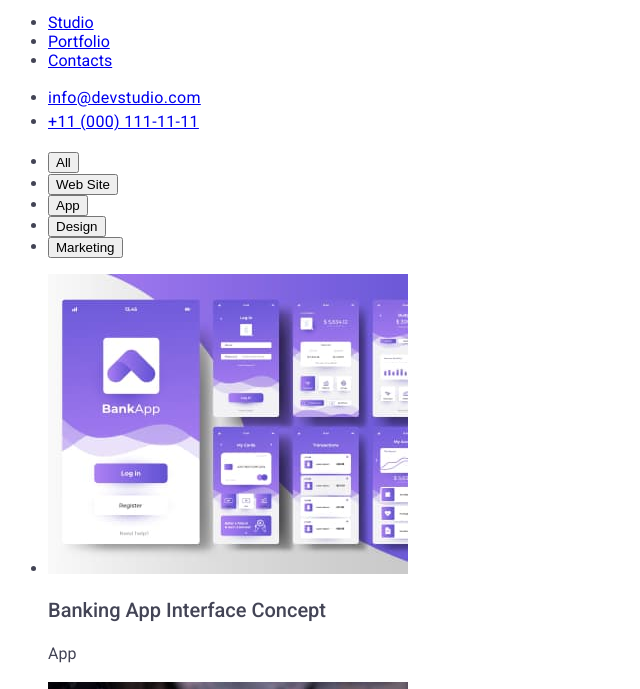
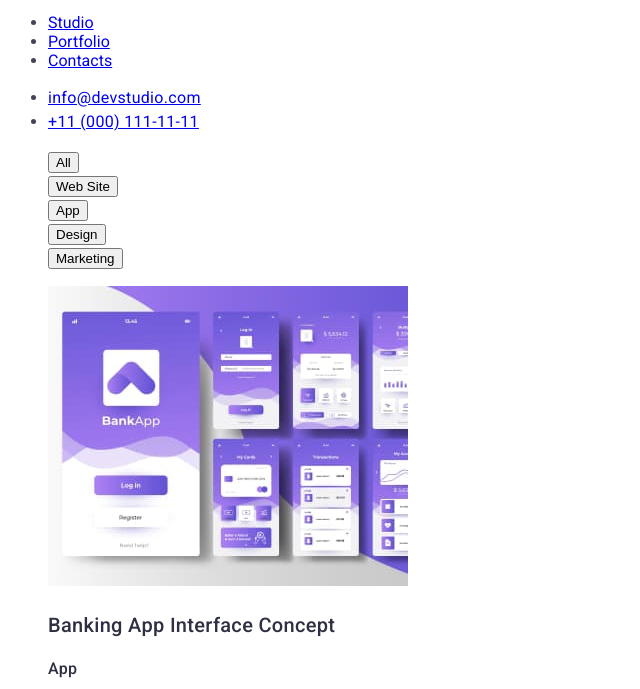
Before and after one commit to maksoliynyk/goit-markup-hw-02, a plain HTML site: page portfolio.html in a window 1280 px wide. Shown: the part 32-721 px from the top of the page, without its empty margins (0-640 px from the left). Drawn offline with Linux system fonts and the light colour scheme.

Commit message:
Update portfolio.html

```diff
--- a/portfolio.html
+++ b/portfolio.html
@@ -31,7 +31,7 @@
     <main>
         <section>
             <h1 hidden>Buttons</h1>
-            <ul>
+            <ul class="list">
                 <li class="main-but all-but">
                     <button type="button">All</button>
                 </li>
@@ -48,10 +48,7 @@
                     <button type="button">Marketing</button>
                 </li>
             </ul>
-        </section>
-        <section>
-            <h2 hidden>Images</h2>
-            <ul>
+            <ul class="list">
             <li>
                 <img src="./images/Portfolio/img.jpg" alt="Banking App"
                 width="360" height="300">
```
